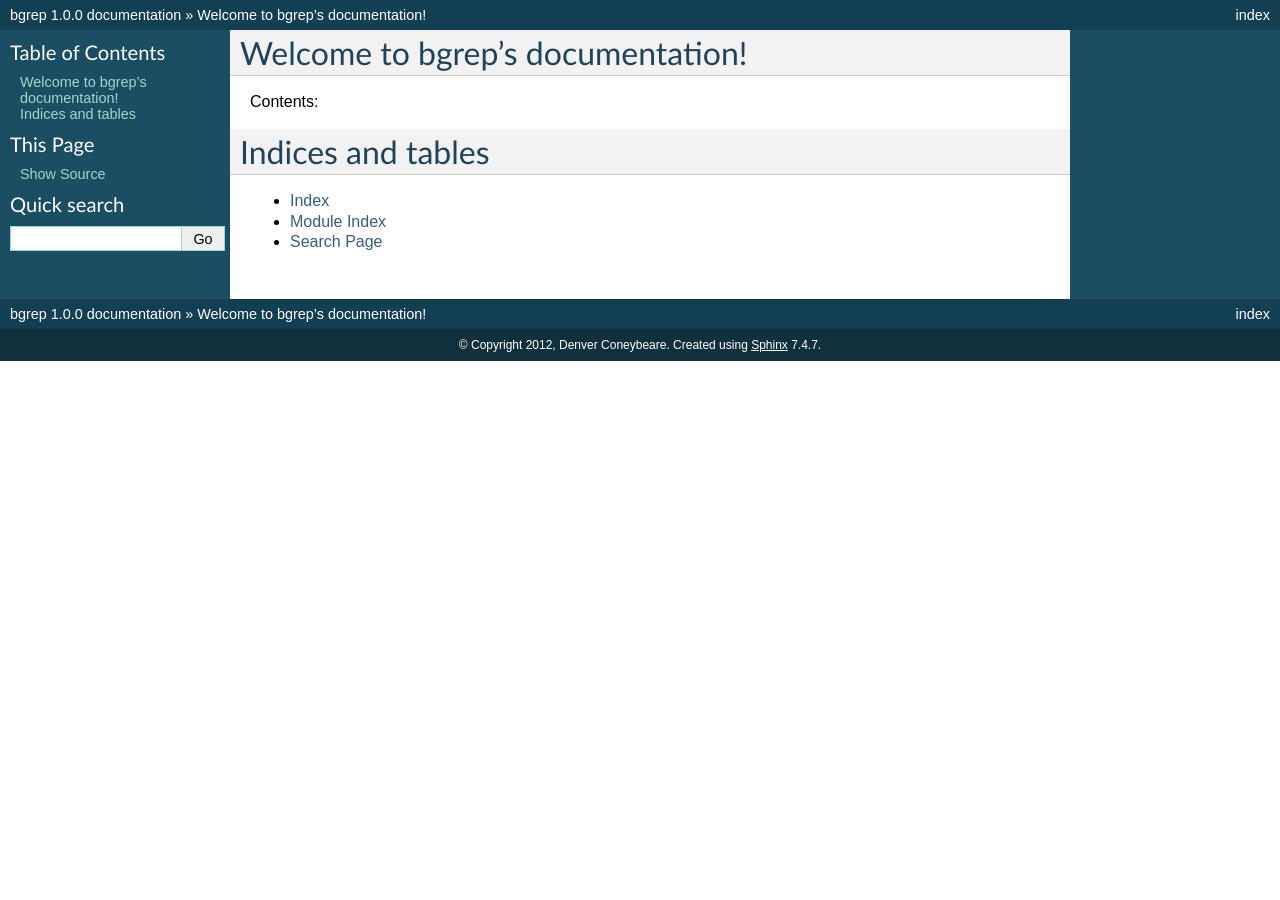
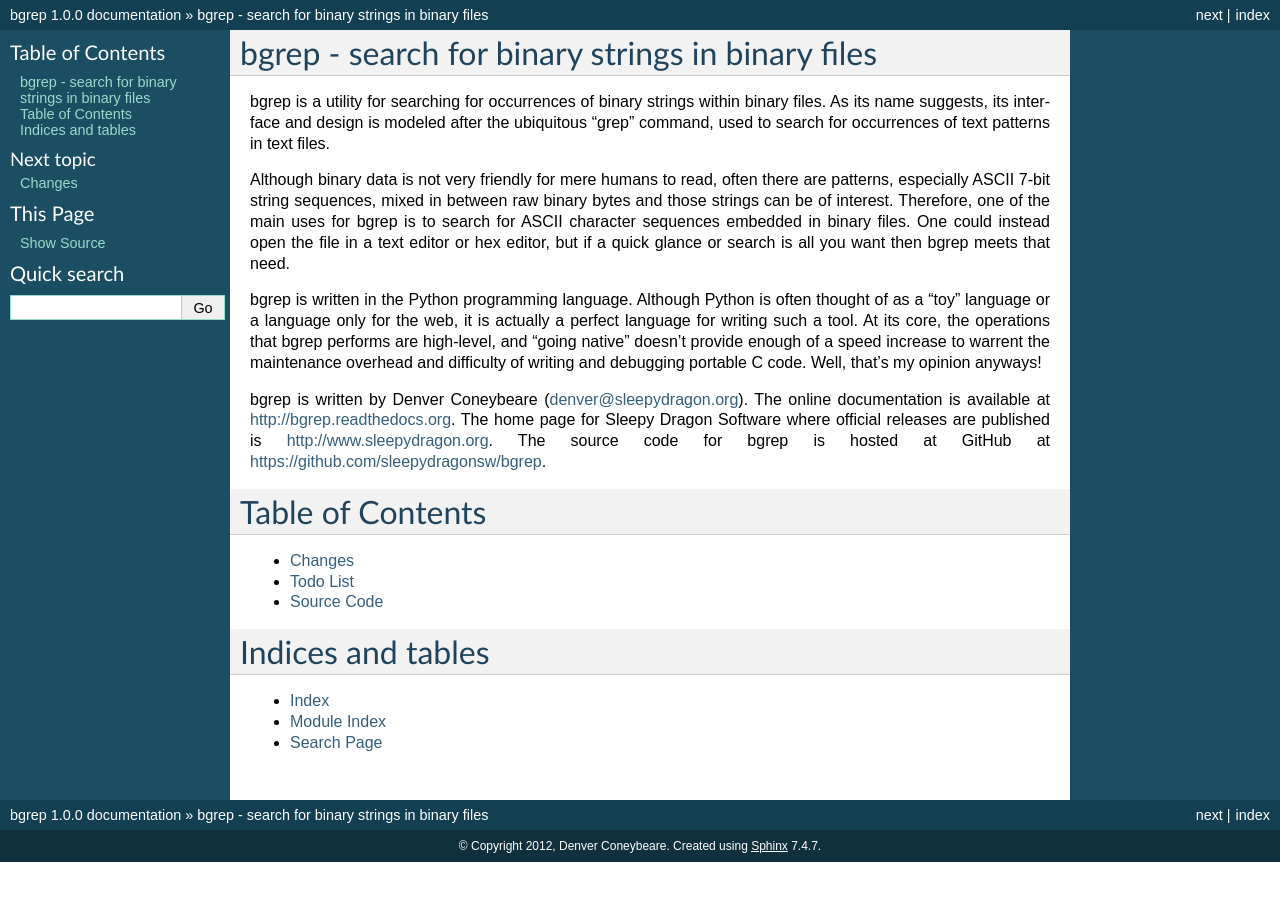
Before and after one commit to sleepydragonsw/bgrep, a Sphinx documentation site: the page built from doc/index.rst, in a window 1280 px wide. Built offline with Sphinx 7.4.7, drawn with Linux system fonts in a browser that asks for light colours.

Commit message:
added some more documentation pages

```diff
--- a/doc/index.rst
+++ b/doc/index.rst
@@ -1,15 +1,49 @@
-.. bgrep documentation master file, created by
-   sphinx-quickstart on Fri Mar  9 20:04:04 2012.
-   You can adapt this file completely to your liking, but it should at least
-   contain the root `toctree` directive.
+bgrep - search for binary strings in binary files
+=================================================
 
-Welcome to bgrep's documentation!
-=================================
+bgrep is a utility for searching for occurrences of binary strings
+within binary files.
+As its name suggests,
+its interface and design is modeled after the ubiquitous "grep" command,
+used to search for occurrences of text patterns in text files.
 
-Contents:
+Although binary data is not very friendly for mere humans to read,
+often there are patterns, especially ASCII 7-bit string sequences,
+mixed in between raw binary bytes
+and those strings can be of interest.
+Therefore, one of the main uses for bgrep
+is to search for ASCII character sequences
+embedded in binary files.
+One could instead open the file in a text editor or hex editor,
+but if a quick glance or search is all you want
+then bgrep meets that need.
+
+bgrep is written in the Python programming language.
+Although Python is often thought of as a "toy" language
+or a language only for the web,
+it is actually a perfect language for writing such a tool.
+At its core, the operations that bgrep performs are high-level,
+and "going native" doesn't provide enough of a speed increase
+to warrent the maintenance overhead and difficulty
+of writing and debugging portable C code.
+Well, that's my opinion anyways!
+
+bgrep is written by Denver Coneybeare (denver@sleepydragon.org).
+The online documentation is available at http://bgrep.readthedocs.org.
+The home page for Sleepy Dragon Software
+where official releases are published is http://www.sleepydragon.org.
+The source code for bgrep is hosted at GitHub
+at https://github.com/sleepydragonsw/bgrep.
+
+Table of Contents
+=================
 
 .. toctree::
-   :maxdepth: 2
+    :maxdepth: 1
+
+    changes
+    todo
+    source
 
 
 
--- /dev/null
+++ b/doc/todo.rst
@@ -0,0 +1,4 @@
+Todo List
+=========
+
+This page lists features that are on the wish list for bgrep.
```
Also changed, not shown: CHANGES.txt (deleted, +0 -7 lines), doc/changes.rst (added, +10 -0 lines), doc/source.rst (added, +7 -0 lines).
